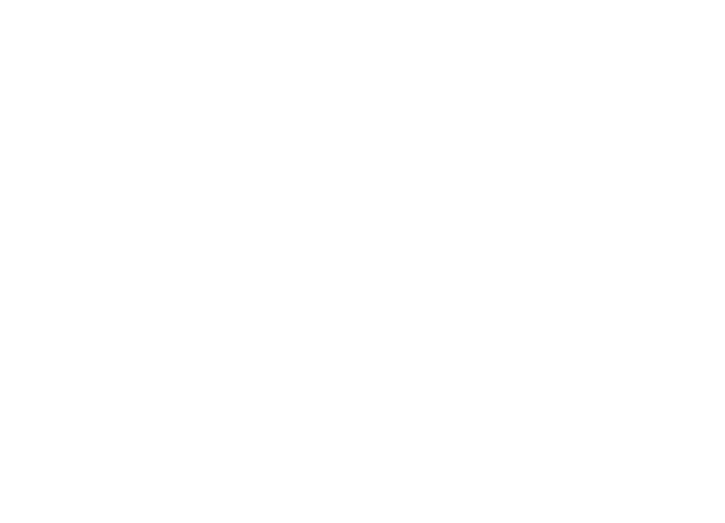
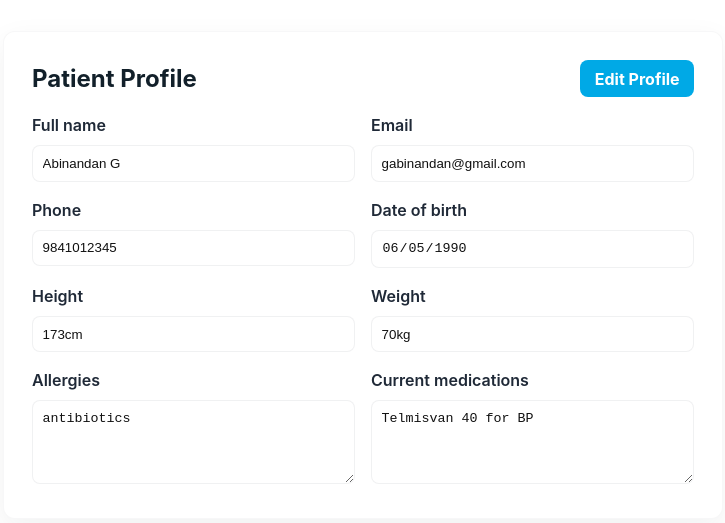
Before and after one commit to dhanapal4/health-care-portal, a React (Vite) app in the folder health-care-portal/: page /profile in a window 1280 px wide. Before the commit this address had no page. Shown: the part 125-648 px from the top of the page, without its empty margins (277-1002 px from the left). Built offline with nearby package versions, Linux system fonts and the light colour scheme.

Commit message:
profile page

```diff
--- a/health-care-portal/src/App.css
+++ b/health-care-portal/src/App.css
@@ -69,6 +69,33 @@ body #root{
   .login-title{font-size:1.1rem}
 }
 
+/* Profile page styles */
+.profile-page{display:flex;justify-content:center;padding:3rem 0}
+.profile-card{width:720px;max-width:100%;background:#fff;border-radius:12px;padding:1.75rem;box-shadow:0 10px 30px rgba(10,30,40,0.06);border:1px solid rgba(12,24,30,0.03)}
+.profile-header{display:flex;justify-content:space-between;align-items:center;margin-bottom:1rem}
+.profile-header h2{margin:0;color:#12202a}
+.profile-actions{display:flex;gap:0.5rem;align-items:center}
+.profile-form{display:grid;grid-template-columns:1fr 1fr;gap:1rem}
+.profile-form label{display:block}
+.profile-form input,.profile-form textarea{width:100%;padding:0.6rem;border-radius:8px;border:1px solid rgba(15,23,42,0.06)}
+.profile-form textarea{min-height:84px;resize:vertical}
+/* Ensure disabled inputs remain readable when not editing */
+.profile-form input:disabled,
+.profile-form textarea:disabled{
+  color: #111;
+  opacity: 1;
+  background: #fff;
+  cursor: default;
+}
+
+.btn{padding:0.55rem 0.9rem;border-radius:8px;border:none;cursor:pointer}
+.btn.primary{background:var(--blue-600);color:#fff;font-weight:700}
+.btn.ghost{background:transparent;border:1px solid rgba(15,23,42,0.08);color:#111;font-weight:600}
+
+@media (max-width:700px){
+  .profile-form{grid-template-columns:1fr}
+}
+
 
 .login-page-wrap {
   display: flex;
--- a/health-care-portal/src/main.jsx
+++ b/health-care-portal/src/main.jsx
@@ -4,6 +4,7 @@ import { BrowserRouter, Routes, Route } from 'react-router-dom'
 import './index.css'
 import App from './App.jsx'
 import LoginPage from './pages/LoginPage'
+import ProfilePage from './pages/ProfilePage'
 
 createRoot(document.getElementById('root')).render(
   <StrictMode>
@@ -11,6 +12,7 @@ createRoot(document.getElementById('root')).render(
       <Routes>
         <Route path="/" element={<App />} />
         <Route path="/login" element={<LoginPage />} />
+        <Route path="/profile" element={<ProfilePage />} />
       </Routes>
     </BrowserRouter>
   </StrictMode>,
--- /dev/null
+++ b/health-care-portal/src/pages/ProfilePage.jsx
@@ -0,0 +1,126 @@
+import React, { useState } from 'react'
+import '../App.css'
+
+const STORAGE_KEY = 'hcp_patient_profile'
+
+const DEFAULT_PROFILE = {
+  fullName: 'Abinandan G',
+  email: 'gabinandan@gmail.com',
+  phone: '9841012345',
+  // date input requires YYYY-MM-DD
+  dob: '1990-06-05',
+  height: '173cm',
+  weight: '70kg',
+  allergies: 'antibiotics',
+  medications: 'Telmisvan 40 for BP'
+}
+
+export default function ProfilePage(){
+  const [profile, setProfile] = useState(() => {
+    try{
+      const raw = localStorage.getItem(STORAGE_KEY)
+      if(!raw) return DEFAULT_PROFILE
+      const parsed = JSON.parse(raw)
+      // Merge parsed values with defaults so missing/empty fields fall back to defaults
+      const merged = {}
+      for(const key of Object.keys(DEFAULT_PROFILE)){
+        const val = parsed[key]
+        merged[key] = (val === undefined || val === null || val === '') ? DEFAULT_PROFILE[key] : val
+      }
+      return merged
+    }catch(err){
+      console.error('profile load error', err)
+      return DEFAULT_PROFILE
+    }
+  })
+
+  const [editing, setEditing] = useState(false)
+
+  function handleChange(e){
+    const {name, value} = e.target
+    setProfile(p => ({...p, [name]: value}))
+  }
+
+  function save(e){
+    e && e.preventDefault()
+    localStorage.setItem(STORAGE_KEY, JSON.stringify(profile))
+    setEditing(false)
+  }
+
+  function cancel(){
+    const raw = localStorage.getItem(STORAGE_KEY)
+    if(raw){
+      try{
+        setProfile(JSON.parse(raw))
+      }catch(err){
+        console.error('profile parse error', err)
+      }
+    }
+    setEditing(false)
+  }
+
+  return (
+    <div className="container profile-page">
+      <div className="profile-card">
+        <div className="profile-header">
+          <h2>Patient Profile</h2>
+          <div className="profile-actions">
+            {editing ? (
+              <>
+                <button className="btn ghost" onClick={cancel}>Cancel</button>
+                <button className="btn primary" onClick={save}>Save</button>
+              </>
+            ) : (
+              <button className="btn primary" onClick={() => setEditing(true)}>Edit Profile</button>
+            )}
+          </div>
+        </div>
+
+        <form className="profile-form" onSubmit={save}>
+          <label>
+            <div className="label-text">Full name</div>
+            <input name="fullName" value={profile.fullName} onChange={handleChange} disabled={!editing} />
+          </label>
+
+          <label>
+            <div className="label-text">Email</div>
+            <input name="email" value={profile.email} onChange={handleChange} disabled={!editing} />
+          </label>
+
+          <label>
+            <div className="label-text">Phone</div>
+            <input name="phone" value={profile.phone} onChange={handleChange} disabled={!editing} />
+          </label>
+
+          <label>
+            <div className="label-text">Date of birth</div>
+            <input name="dob" type="date" value={profile.dob} onChange={handleChange} disabled={!editing} />
+          </label>
+
+          <label>
+            <div className="label-text">Height</div>
+            <input name="height" value={profile.height} onChange={handleChange} disabled={!editing} placeholder="e.g. 170 cm" />
+          </label>
+
+          <label>
+            <div className="label-text">Weight</div>
+            <input name="weight" value={profile.weight} onChange={handleChange} disabled={!editing} placeholder="e.g. 68 kg" />
+          </label>
+
+          <label>
+            <div className="label-text">Allergies</div>
+            <textarea name="allergies" value={profile.allergies} onChange={handleChange} disabled={!editing} placeholder="e.g. Penicillin, Peanuts" />
+          </label>
+
+          <label>
+            <div className="label-text">Current medications</div>
+            <textarea name="medications" value={profile.medications} onChange={handleChange} disabled={!editing} placeholder="e.g. Lisinopril 10mg once daily" />
+          </label>
+
+          {/* Hidden submit so Enter can save when editing */}
+          {editing && <button type="submit" style={{display:'none'}}>save</button>}
+        </form>
+      </div>
+    </div>
+  )
+}
```
